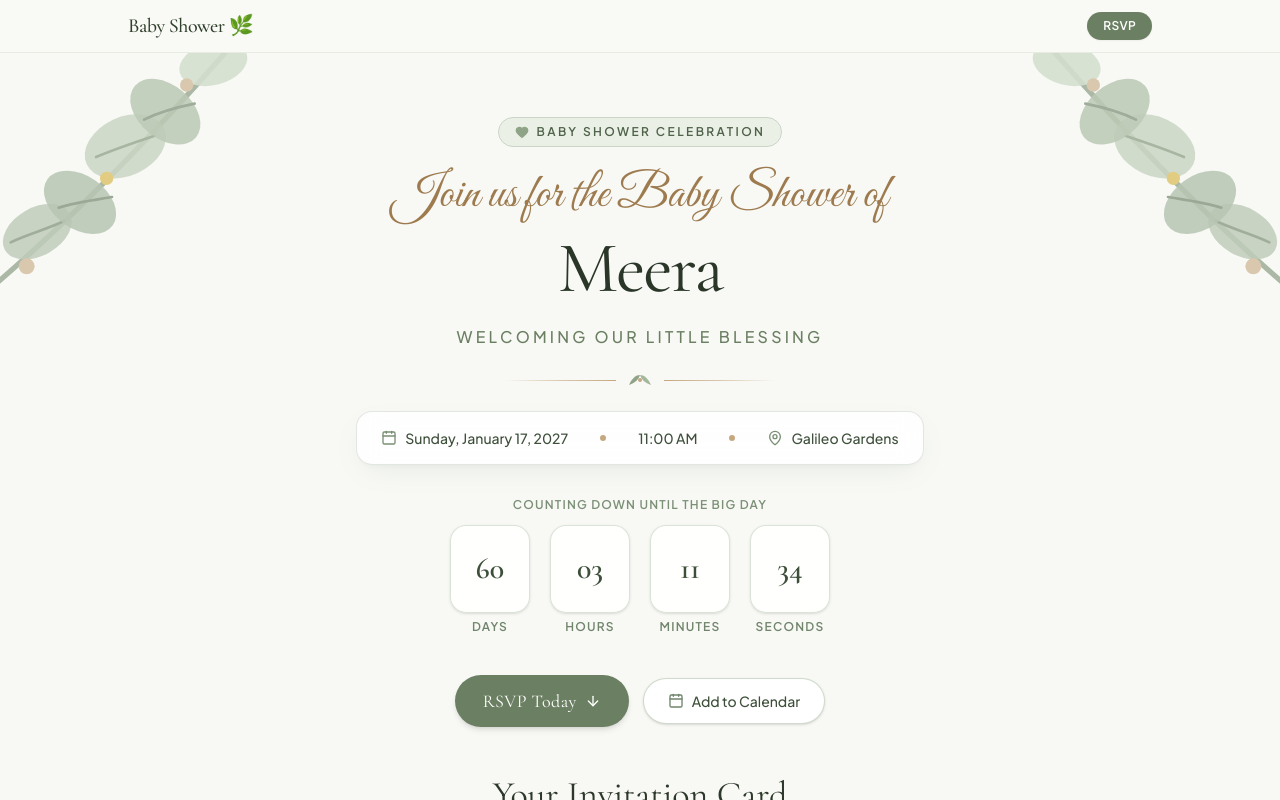
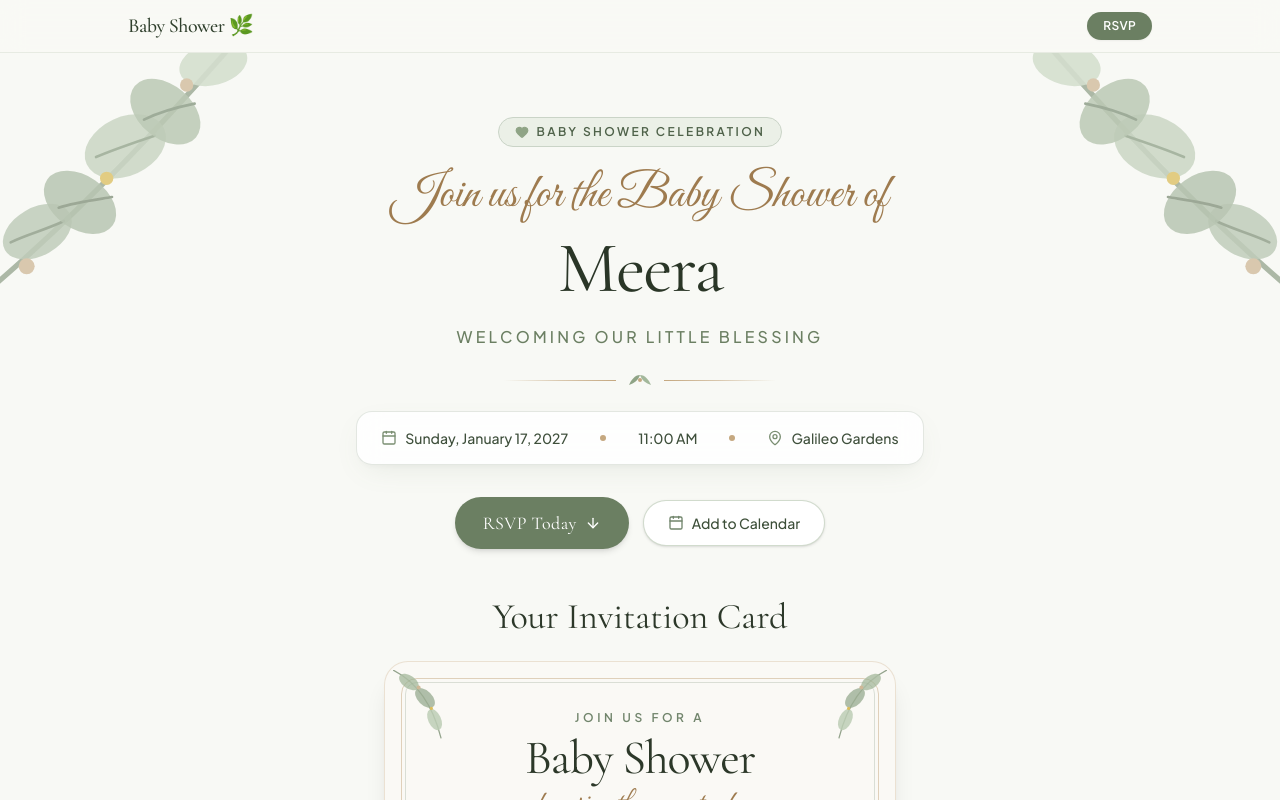
Before and after one commit to tapanshah1/baby-shower-rsvp, a React (Vite) app: page / in a window 1280 px wide. Shown: the top 800 px of the page. Built offline with nearby package versions, Linux system fonts and the light colour scheme.

Commit message:
Remove countdown timer section from Hero

```diff
--- a/src/components/Hero.jsx
+++ b/src/components/Hero.jsx
@@ -1,8 +1,7 @@
 import React from 'react';
-import { Calendar, Heart, MapPin, ArrowDown, Download } from 'lucide-react';
+import { Calendar, Heart, MapPin, ArrowDown } from 'lucide-react';
 import { eventData } from '../config/eventData';
-import { CountdownTimer } from './CountdownTimer';
-import { BotanicalWreath, EucalyptusBranch, DelicateDivider } from './BotanicalDecorations';
+import { EucalyptusBranch, DelicateDivider } from './BotanicalDecorations';
 import { getGoogleCalendarUrl } from '../utils/calendar';
 
 export const Hero = () => {
@@ -61,14 +60,6 @@ export const Hero = () => {
           </div>
         </div>
 
-        {/* Countdown Timer */}
-        <div className="mb-10 w-full">
-          <p className="text-xs uppercase tracking-widest text-[#7C9077] mb-3 font-semibold">
-            Counting Down Until the Big Day
-          </p>
-          <CountdownTimer />
-        </div>
-
         {/* Action CTAs */}
         <div className="flex flex-wrap items-center justify-center gap-3.5">
           <button
```
